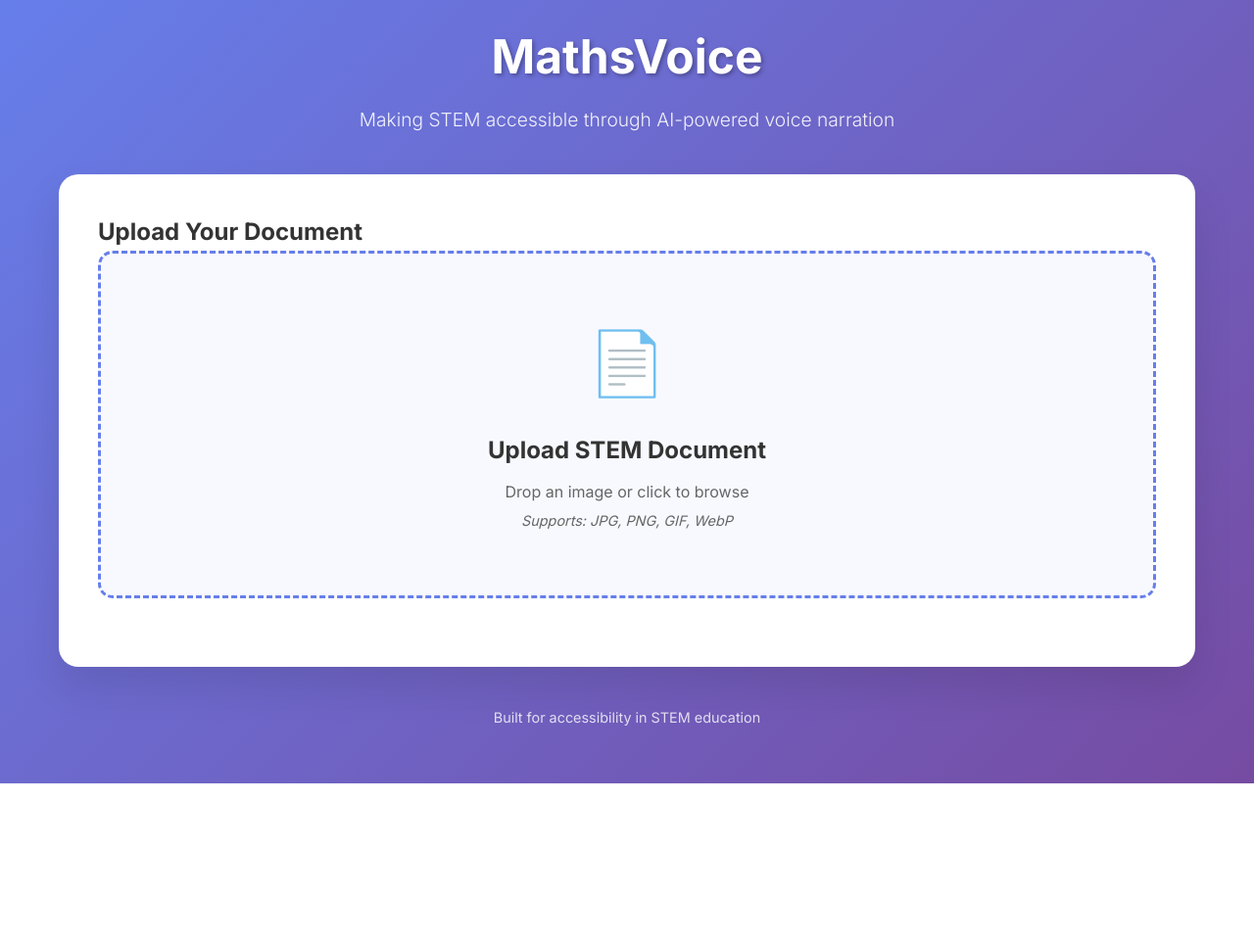
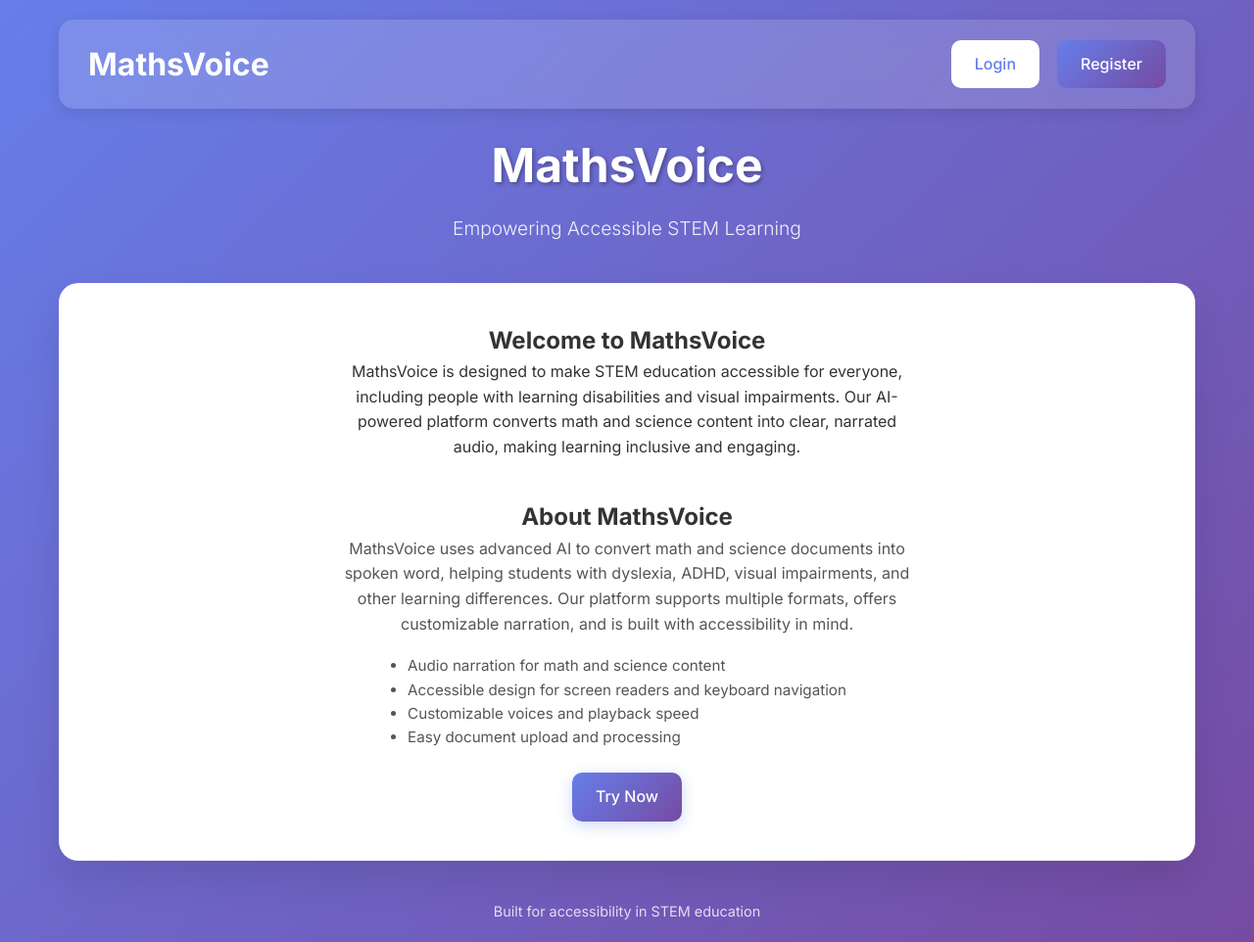
Before and after one commit to notiesu/CodeRed-2025, a Flask app: page / in a window 1280 px wide. Shown: the whole page at 98% size. Before the commit the page ends 800 px from the top, so only its background shows below. Run offline with Flask 3, Linux system fonts and the light colour scheme; some libraries are stand-ins or nearby versions.

Commit message:
Add user auth, homepage

```diff
--- a/src/full-project/app.py
+++ b/src/full-project/app.py
@@ -8,6 +8,8 @@ from flask_sqlalchemy import SQLAlchemy
 from sqlalchemy.orm import DeclarativeBase
 from sqlalchemy import Integer, String, Text
 from werkzeug.security import generate_password_hash, check_password_hash
+from flask_login import LoginManager, login_user, logout_user, UserMixin, current_user, login_required
+
 
 
 app = Flask(__name__)
@@ -20,6 +22,7 @@ app.register_blueprint(gemini_bp)
 MATHPIX_APP_ID = os.getenv('MATHPIX_APP_ID')
 MATHPIX_APP_KEY = os.getenv('MATHPIX_APP_KEY')
 
+app.secret_key = os.getenv("LOGIN_SECRET_KEY")
 #create database
 class Base(DeclarativeBase):
     pass
@@ -29,7 +32,7 @@ app.config['SQLALCHEMY_DATABASE_URI'] = 'sqlite:///users.db'
 db = SQLAlchemy(model_class=Base)
 db.init_app(app)
 
-class User(db.Model):
+class User(UserMixin, db.Model):
     id = db.Column(Integer, primary_key=True)
     username = db.Column(String, unique=True, nullable=False)
     email = db.Column(String, unique=True, nullable=False)
@@ -38,6 +41,15 @@ class User(db.Model):
 
 with app.app_context():
     db.create_all()
+
+
+#user authentication
+login_manager = LoginManager()
+login_manager.init_app(app)
+
+@login_manager.user_loader
+def load_user(user_id):
+    return db.get_or_404(User, user_id)
 
 
 #register endpoint
@@ -65,13 +77,35 @@ def register():
         new_user = User(username=username, email=email, password=hashed_password)
         db.session.add(new_user)
         db.session.commit()
-        return render_template("index.html")
+        login_user(new_user)
+        return redirect(url_for("index"))
     return render_template("register.html")
 
 @app.route("/login", methods=["GET","POST"])
 def login():
+    if request.method == "POST":
+        identifier = request.form.get("identifier")
+        password = request.form.get("password")
+        # Try username first, then email
+        user = db.session.execute(db.select(User).where(User.username == identifier)).scalar()
+        if not user:
+            user = db.session.execute(db.select(User).where(User.email == identifier)).scalar()
+        if not user:
+            flash("Wrong username or email")
+            return redirect(url_for('login'))
+        if not check_password_hash(user.password, password):
+            flash("Wrong password")
+            return redirect(url_for('login'))
+        login_user(user)
+        return redirect(url_for("index"))
+    return render_template("login.html")
 
-    return render_template("login.html")
+
+@app.route("/logout", methods=["POST"])
+@login_required
+def logout():
+    logout_user()
+    return redirect(url_for('home'))
 
 
 @app.route('/image-to-speech', methods=['POST'])
@@ -132,6 +166,10 @@ def image_to_speech():
     })
 
 @app.route('/')
+def home():
+    return render_template('home.html')
+
+@app.route('/app')
 def index():
     return render_template("index.html")
 
--- /dev/null
+++ b/src/full-project/templates/home.html
@@ -0,0 +1,63 @@
+<!DOCTYPE html>
+<html lang="en">
+<head>
+    <meta charset="UTF-8">
+    <meta name="viewport" content="width=device-width, initial-scale=1.0">
+    <title>Home - MathsVoice</title>
+    <link rel="stylesheet" href="{{ url_for('static', filename='styles.css') }}">
+    <link href="https://fonts.googleapis.com/css2?family=Inter:wght@300;400;500;600;700&display=swap" rel="stylesheet">
+</head>
+<body>
+    <div class="container">
+        <nav class="navbar" style="display: flex; justify-content: space-between; align-items: center; padding: 20px 30px; background: rgba(255, 255, 255, 0.15); backdrop-filter: blur(10px); border-radius: 15px; margin-bottom: 20px; box-shadow: 0 4px 15px rgba(0, 0, 0, 0.1);">
+            <div class="navbar-brand" style="display: flex; align-items: center;">
+                <a href="{{ url_for('home') }}" style="text-decoration: none; color: white; font-size: 2rem; font-weight: 700;">
+                    <span style="font-weight: 700;">MathsVoice</span>
+                </a>
+            </div>
+            <div class="navbar-links" style="display: flex; gap: 18px;">
+                {% if current_user.is_authenticated %}
+                    <form action="{{ url_for('logout') }}" method="post" style="display: inline;">
+                        <button type="submit" class="btn btn-outline" style="min-width: 90px; background: white; color: #667eea; border: none;">Logout</button>
+                    </form>
+                {% else %}
+                    <a href="{{ url_for('login') }}" class="btn btn-outline" style="min-width: 90px; background: white; color: #667eea; border: none;">Login</a>
+                    <a href="{{ url_for('register') }}" class="btn btn-primary" style="min-width: 90px;">Register</a>
+                {% endif %}
+            </div>
+        </nav>
+        <header class="header">
+            <h1 class="title">MathsVoice</h1>
+            <p class="subtitle">Empowering Accessible STEM Learning</p>
+        </header>
+        <main class="main-content" style="display: flex; flex-direction: column; align-items: center; justify-content: center;">
+            <section class="intro-section" style="text-align: center; max-width: 600px;">
+                <h2>Welcome to MathsVoice</h2>
+                <p>MathsVoice is designed to make STEM education accessible for everyone, including people with learning disabilities and visual impairments. Our AI-powered platform converts math and science content into clear, narrated audio, making learning inclusive and engaging.</p>
+            </section>
+            <section class="about-section" style="margin-top: 40px; max-width: 600px; text-align: center;">
+                <h2>About MathsVoice</h2>
+                <p style="font-size: 1rem; color: #555; margin-bottom: 18px;">
+                    MathsVoice uses advanced AI to convert math and science documents into spoken word, helping students with dyslexia, ADHD, visual impairments, and other learning differences. Our platform supports multiple formats, offers customizable narration, and is built with accessibility in mind.
+                </p>
+                <ul style="text-align: left; display: inline-block; margin: 0 auto 24px auto; font-size: 0.95rem; color: #555;">
+                    <li>Audio narration for math and science content</li>
+                    <li>Accessible design for screen readers and keyboard navigation</li>
+                    <li>Customizable voices and playback speed</li>
+                    <li>Easy document upload and processing</li>
+                </ul>
+                <div style="display: flex; justify-content: center;">
+                    {% if current_user.is_authenticated %}
+                        <a href="{{ url_for('index') }}" class="btn btn-primary" style="margin-top: 0;">Try Now</a>
+                    {% else %}
+                        <a href="{{ url_for('login') }}" class="btn btn-primary" style="margin-top: 0;">Try Now</a>
+                    {% endif %}
+                </div>
+            </section>
+        </main>
+        <footer class="footer">
+            <p>Built for accessibility in STEM education</p>
+        </footer>
+    </div>
+</body>
+</html>
--- a/src/full-project/templates/index.html
+++ b/src/full-project/templates/index.html
@@ -13,6 +13,23 @@
 </head>
 <body>
     <div class="container">
+        <nav class="navbar" style="display: flex; justify-content: space-between; align-items: center; padding: 20px 30px; background: rgba(255, 255, 255, 0.15); backdrop-filter: blur(10px); border-radius: 15px; margin-bottom: 20px; box-shadow: 0 4px 15px rgba(0, 0, 0, 0.1);">
+            <div class="navbar-brand" style="display: flex; align-items: center;">
+                <a href="{{ url_for('index') }}" style="text-decoration: none; color: white; font-size: 2rem; font-weight: 700;">
+                    <span style="font-weight: 700;">MathsVoice</span>
+                </a>
+            </div>
+            <div class="navbar-links" style="display: flex; gap: 18px;">
+                {% if current_user.is_authenticated %}
+                    <form action="{{ url_for('logout') }}" method="post" style="display: inline;">
+                        <button type="submit" class="btn btn-outline" style="min-width: 90px; background: white; color: #667eea; border: none;">Logout</button>
+                    </form>
+                {% else %}
+                    <a href="{{ url_for('login') }}" class="btn btn-outline" style="min-width: 90px; background: white; color: #667eea; border: none;">Login</a>
+                    <a href="{{ url_for('register') }}" class="btn btn-primary" style="min-width: 90px;">Register</a>
+                {% endif %}
+            </div>
+        </nav>
         <header class="header">
             <h1 class="title">MathsVoice</h1>
             <p class="subtitle">Making STEM accessible through AI-powered voice narration</p>
```
Also changed, not shown: src/full-project/templates/login.html (+17 -0 lines), src/full-project/templates/register.html (+17 -0 lines), src/full-project/instance/users.db.
